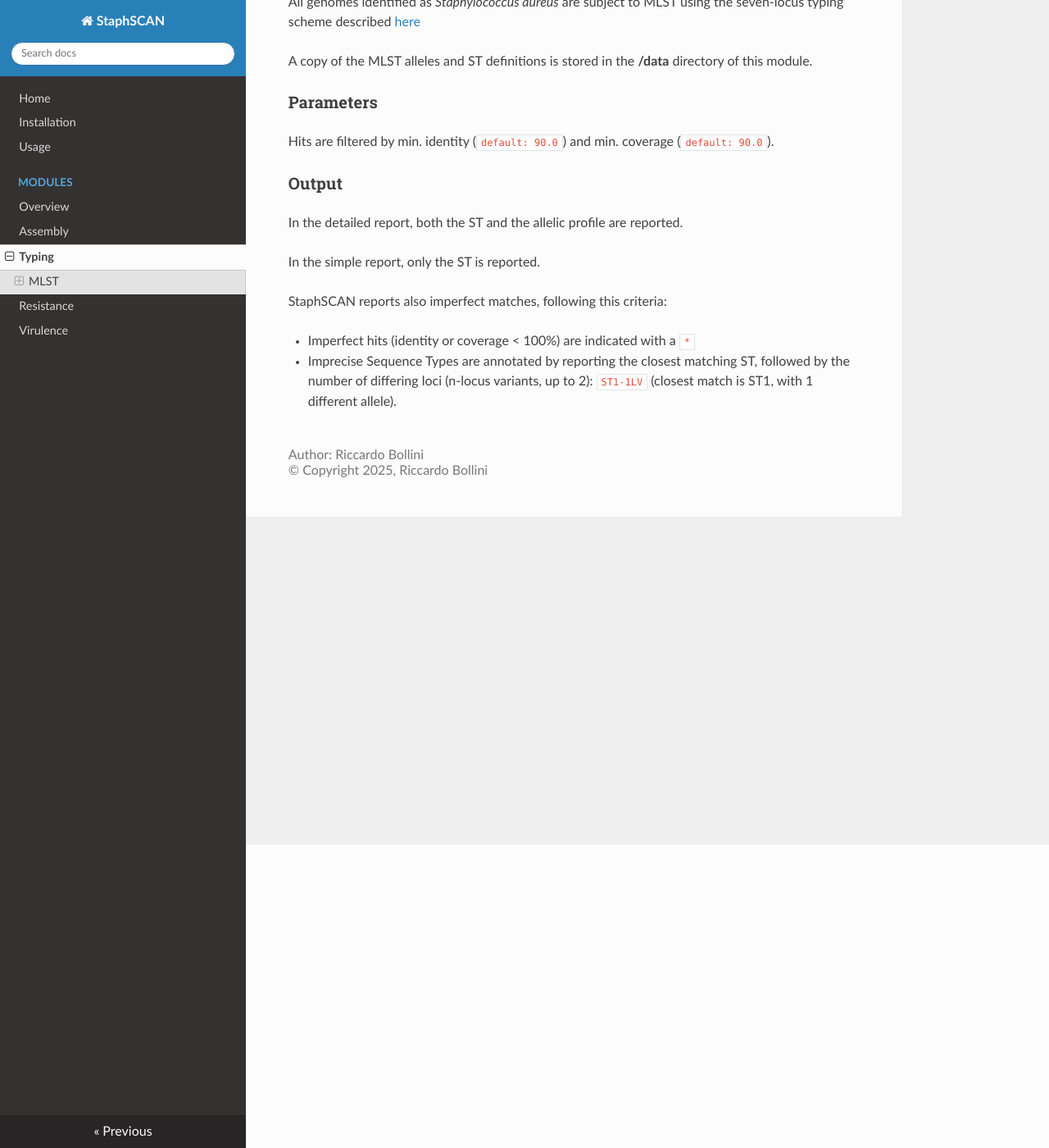
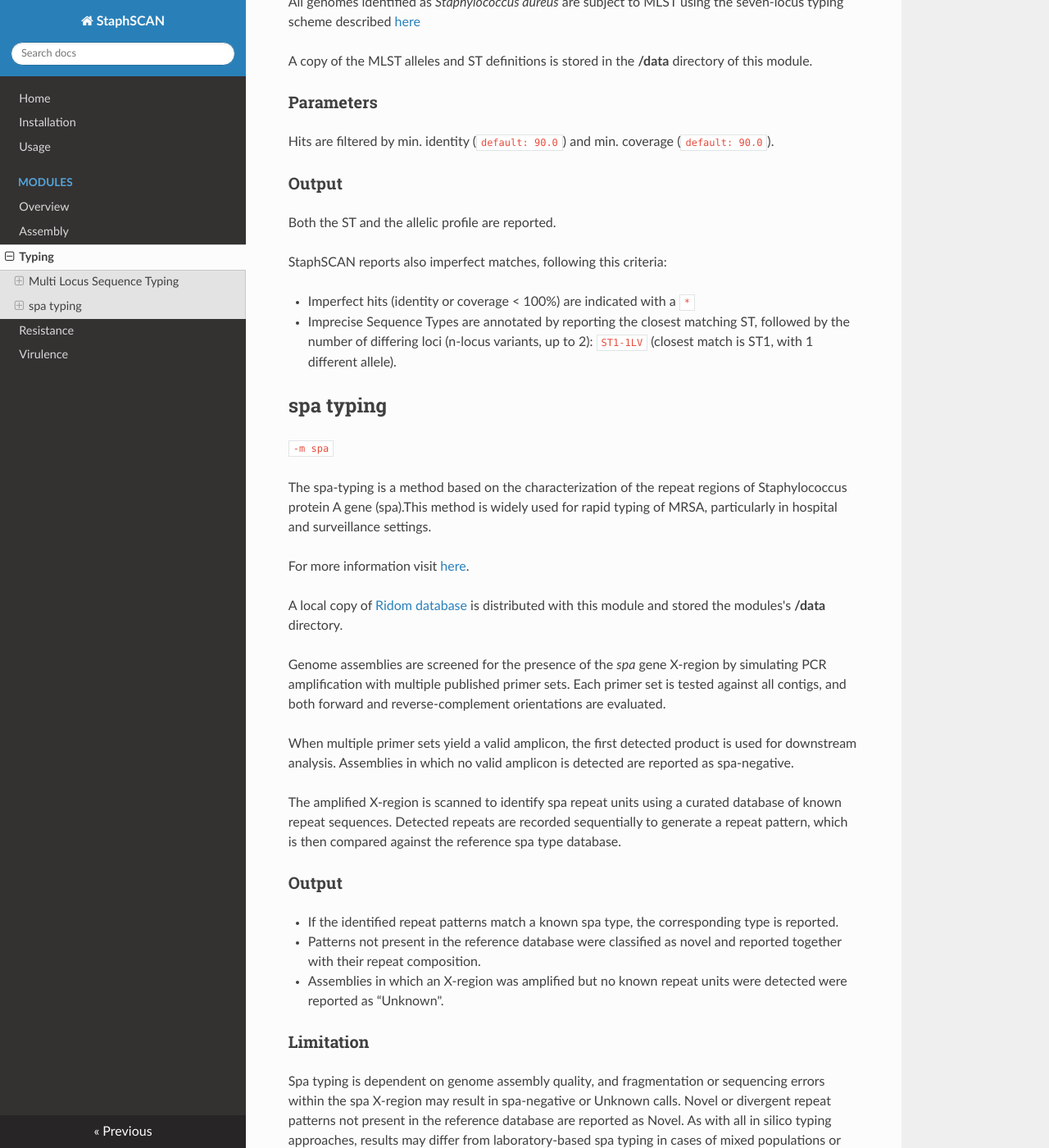
Before and after one commit to riccabolla/StaphSCAN, an MkDocs documentation site: the page built from docs/typing.md, in a window 1280 px wide and 1400 px high, scrolled down 370 px. Shown: the whole window at 82% size. Built offline with MkDocs 1.6.1, drawn with Linux system fonts in a browser that asks for light colours; nearby versions of some CDN libraries; some of the changed text lies outside the part shown.

Commit message:
updated doc

```diff
--- a/docs/typing.md
+++ b/docs/typing.md
@@ -4,7 +4,7 @@
 
 For clarity, all these methods and their respective parameters are presented together on this page
 
-## MLST
+## Multi Locus Sequence Typing
 
 ``-m mlst``
 
@@ -18,11 +18,37 @@
 
 ### Output
 
-In the detailed report, both the ST and the allelic profile are reported.
-
-In the simple report, only the ST is reported.
+Both the ST and the allelic profile are reported.
 
 StaphSCAN reports also imperfect matches, following this criteria:
 
 * Imperfect hits (identity or coverage < 100%) are indicated with a  ``*``
 * Imprecise Sequence Types are annotated by reporting the closest matching ST, followed by the number of differing loci (n-locus variants, up to 2): ``ST1-1LV`` (closest match is ST1, with 1 different allele).
+
+## spa typing
+
+``-m spa``
+
+The spa-typing is a method based on the characterization of the repeat regions of Staphylococcus protein A gene (spa).This method is widely used for rapid typing of MRSA, particularly in hospital and surveillance settings.
+
+For more information visit [here](https://spa.ridom.de/index.shtml).
+
+A local copy of [Ridom database](https://spa.ridom.de/spatypes.shtml) is distributed with this module and stored the modules's **/data** directory.
+
+Genome assemblies are screened for the presence of the *spa* gene X-region by simulating PCR amplification with multiple published primer sets. Each primer set is tested against all contigs, and both forward and reverse-complement orientations are evaluated.
+
+When multiple primer sets yield a valid amplicon, the first detected product is used for downstream analysis. Assemblies in which no valid amplicon is detected are reported as spa-negative.
+
+The amplified X-region is scanned to identify spa repeat units using a curated database of known repeat sequences. Detected repeats are recorded sequentially to generate a repeat pattern, which is then compared against the reference spa type database.
+
+### Output
+
+* If the identified repeat patterns match a known spa type, the corresponding type is reported.
+
+* Patterns not present in the reference database were classified as novel and reported together with their repeat composition.
+
+* Assemblies in which an X-region was amplified but no known repeat units were detected were reported as “Unknown".
+
+### Limitation
+
+Spa typing is dependent on genome assembly quality, and fragmentation or sequencing errors within the spa X-region may result in spa-negative or Unknown calls. Novel or divergent repeat patterns not present in the reference database are reported as Novel. As with all in silico typing approaches, results may differ from laboratory-based spa typing in cases of mixed populations or incomplete assemblies.
```
